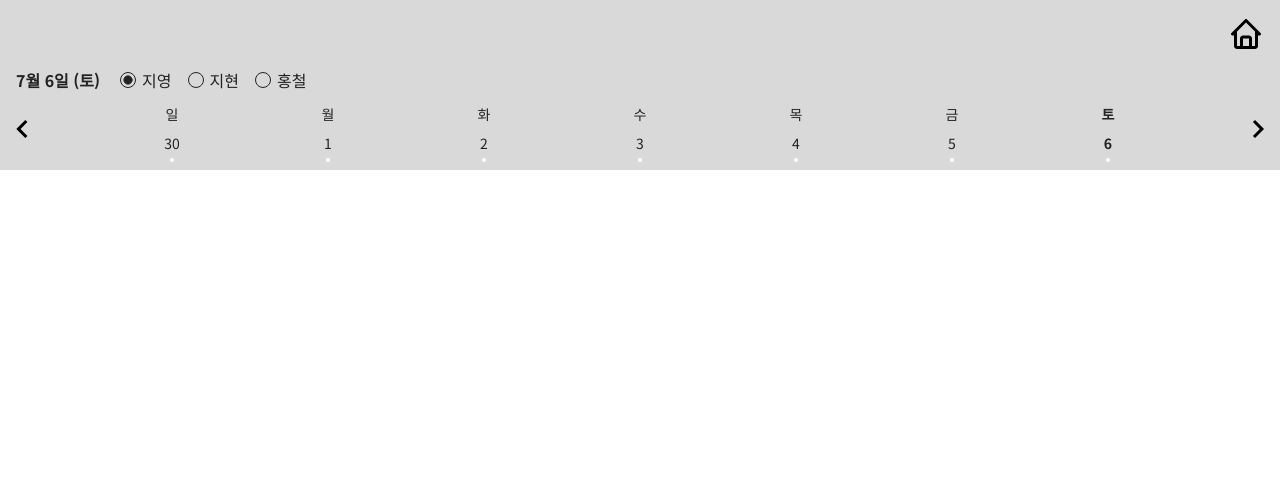
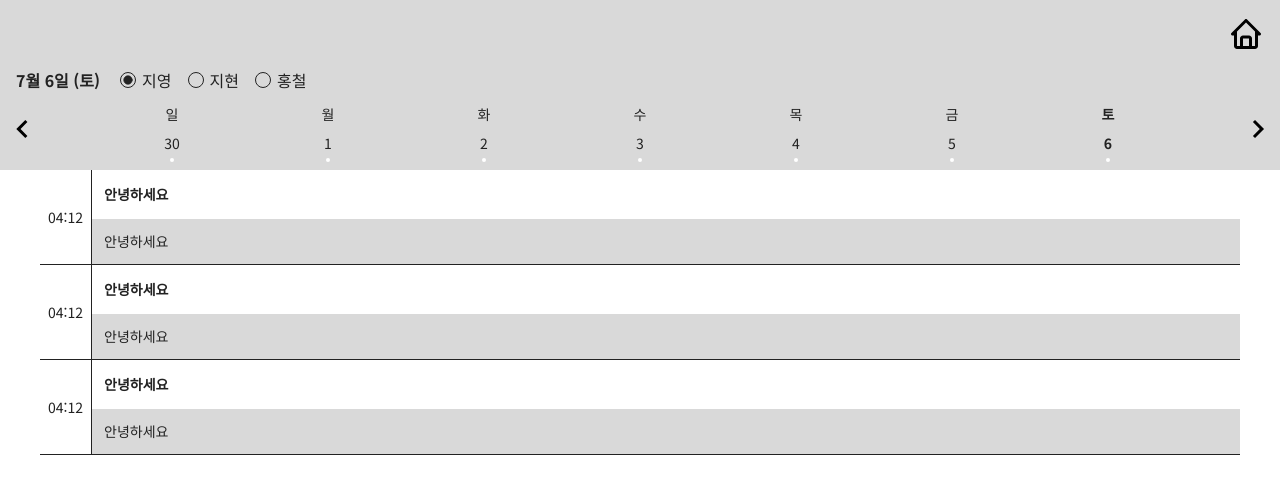
Before and after one commit to zeppesi/WAKe_client, a Next.js app: page /records in a window 1280 px wide. Shown: the top 494 px of the page. Built offline with nearby package versions, Linux system fonts and the light colour scheme.

Commit message:
RecordList, useRecordList

```diff
--- /dev/null
+++ b/src/app/records/components/RecordList.tsx
@@ -0,0 +1,17 @@
+'use client';
+
+import Record from './Record';
+import { useRecordList } from '../hooks/useRecordList';
+
+const RecordList = () => {
+  const { records } = useRecordList();
+  return (
+    <section>
+      {records.map(record => (
+        <Record key={record.id} record={record} />
+      ))}
+    </section>
+  );
+};
+
+export default RecordList;
--- /dev/null
+++ b/src/app/records/hooks/useRecordList.ts
@@ -0,0 +1,52 @@
+import { usernameAtom, visibleDatesAtom } from '@/states/records';
+
+import { Record } from '@/types';
+import dayjs from 'dayjs';
+import { useAtomValue } from 'jotai';
+import { useEffect } from 'react';
+
+const MOCK_RECORDS = [
+  {
+    id: 1,
+    text: '안녕하세요',
+    createdAt: dayjs().toISOString(),
+    updatedAt: dayjs().toISOString(),
+    content: {
+      id: 1,
+      text: '안녕하세요',
+    },
+  },
+  {
+    id: 2,
+    text: '안녕하세요',
+    createdAt: dayjs().subtract(1, 'day').toISOString(),
+    updatedAt: dayjs().subtract(1, 'day').toISOString(),
+    content: {
+      id: 2,
+      text: '안녕하세요',
+    },
+  },
+  {
+    id: 3,
+    text: '안녕하세요',
+    createdAt: dayjs().subtract(2, 'day').toISOString(),
+    updatedAt: dayjs().subtract(2, 'day').toISOString(),
+    content: {
+      id: 3,
+      text: '안녕하세요',
+    },
+  },
+];
+
+export const useRecordList = () => {
+  const records: Record[] = MOCK_RECORDS;
+
+  const visibleDates = useAtomValue(visibleDatesAtom);
+  const targetDate = visibleDates[visibleDates.length - 1];
+
+  const username = useAtomValue(usernameAtom);
+
+  useEffect(() => {}, [targetDate, username]);
+
+  return { records };
+};
--- a/src/app/records/page.tsx
+++ b/src/app/records/page.tsx
@@ -1,5 +1,6 @@
 import Calendar from './components/Calendar';
 import Header from './components/Header';
+import RecordList from './components/RecordList';
 
 const Records = () => (
   <main className="pt-170">
@@ -7,8 +8,7 @@ const Records = () => (
       <Header />
       <Calendar />
     </div>
-
-    <section></section>
+    <RecordList />
   </main>
 );
 
```
